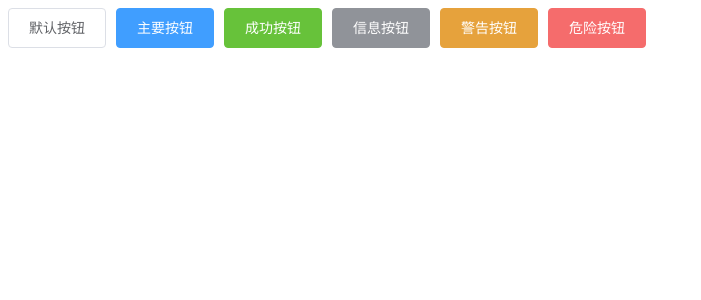
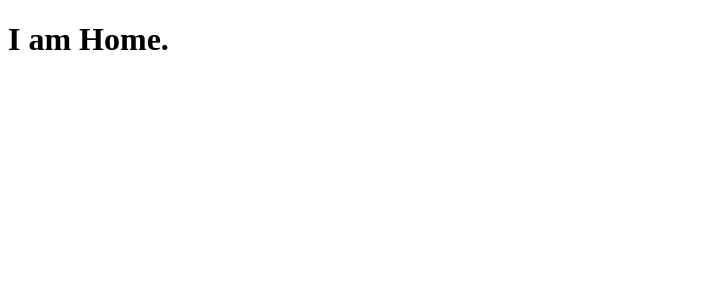
Before and after one commit to 535704264/classical-app, a Vue app: page /#/home in a window 1280 px wide. Shown: the top 300 px of the page, without its empty margins (0-701 px from the left). Built offline with nearby package versions, Linux system fonts and the light colour scheme.

Commit message:
add 通过router实现基本页面跳转

```diff
--- a/package.json
+++ b/package.json
@@ -10,7 +10,8 @@
   "dependencies": {
     "core-js": "^3.8.3",
     "element-ui": "^2.15.10",
-    "vue": "^2.6.14"
+    "vue": "^2.6.14",
+    "vue-router": "^3.6.5"
   },
   "devDependencies": {
     "@babel/core": "^7.12.16",
--- a/src/App.vue
+++ b/src/App.vue
@@ -1,13 +1,15 @@
 <template>
   <div id="app">
-    <el-row>
+<!--    <el-row>
       <el-button>默认按钮</el-button>
       <el-button type="primary">主要按钮</el-button>
       <el-button type="success">成功按钮</el-button>
       <el-button type="info">信息按钮</el-button>
       <el-button type="warning">警告按钮</el-button>
       <el-button type="danger">危险按钮</el-button>
-    </el-row>
+    </el-row>-->
+
+    <router-view></router-view>
   </div>
 </template>
 
--- a/src/main.js
+++ b/src/main.js
@@ -6,11 +6,14 @@
 // 引入ElementUI
 import ElementUI from 'element-ui';
 import 'element-ui/lib/theme-chalk/index.css';
+Vue.use(ElementUI)
 
-Vue.use(ElementUI)
+// 引入router
+import router from './router'
 
 
 //
 new Vue({
+  router, // 路由
   render: h => h(App), // 渲染组件
 }).$mount('#app')
--- /dev/null
+++ b/src/router/index.js
@@ -0,0 +1,20 @@
+import Vue from 'vue'
+import VueRouter from "vue-router";
+
+Vue.use(VueRouter)
+
+// 引入Home.vue, User.vue 组件
+import Home from '../views/Home.vue'
+import User from '../views/User.vue'
+
+// 1.创建路由组件
+// 2.将路由和组件进行映射
+// 3.创建router，并对外暴露
+// 4.将router挂载到根节点（main.js）
+
+const routes = [
+    {path: '/home',component: Home},
+    {path: '/user',component: User}
+]
+const route = new VueRouter({routes})
+export default route
--- /dev/null
+++ b/src/views/Home.vue
@@ -0,0 +1,15 @@
+<template>
+  <h1>
+    I am Home.
+  </h1>
+</template>
+<script>
+  export default {
+    data () {
+      return {}
+    }
+  }
+</script>
+<style>
+
+</style>
--- /dev/null
+++ b/src/views/User.vue
@@ -0,0 +1,15 @@
+<template>
+  <h1>
+    I am User.
+  </h1>
+</template>
+<script>
+  export default {
+    data () {
+      return {}
+    }
+  }
+</script>
+<style>
+
+</style>
--- a/vue.config.js
+++ b/vue.config.js
@@ -1,4 +1,5 @@
 const { defineConfig } = require('@vue/cli-service')
 module.exports = defineConfig({
-  transpileDependencies: true
+  transpileDependencies: true,
+  lintOnSave: false // eslint关闭校验
 })
```
Also changed, not shown: 2 other files (tests, documents, lock files or other folders).
